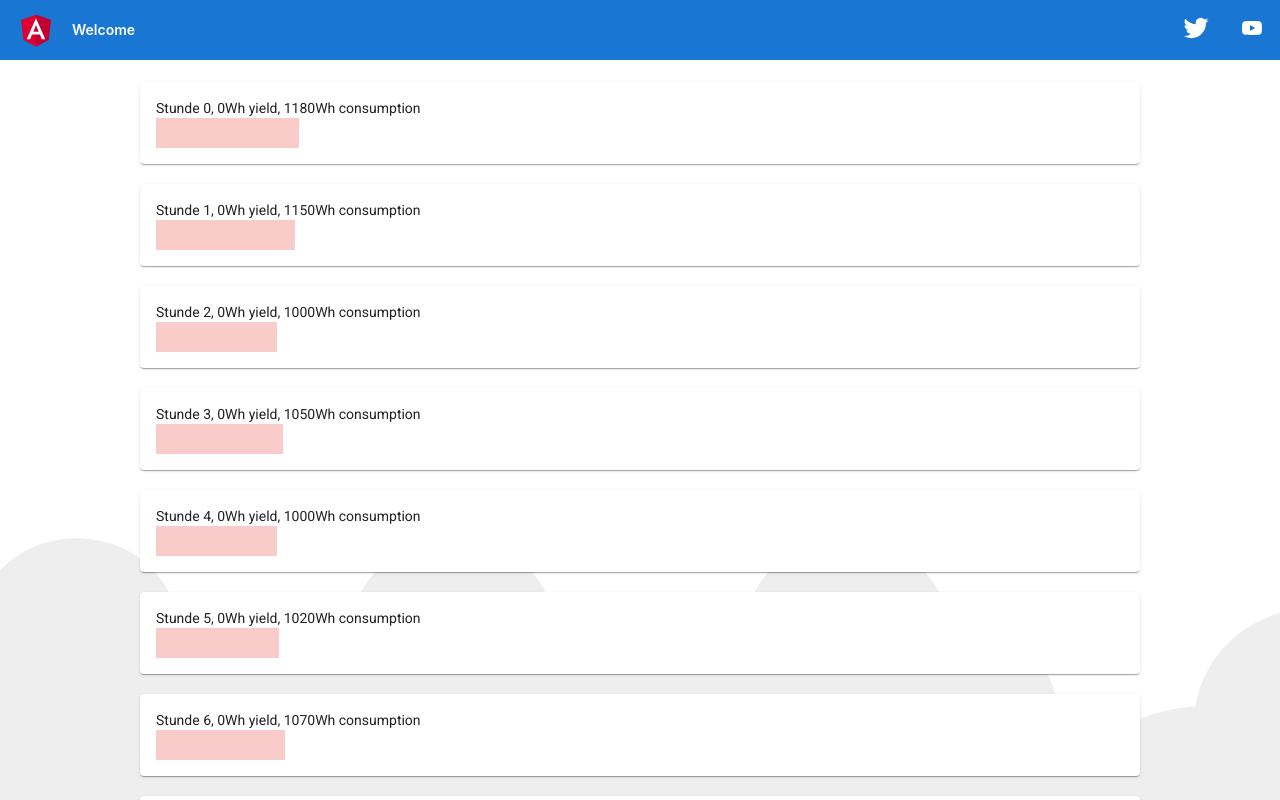
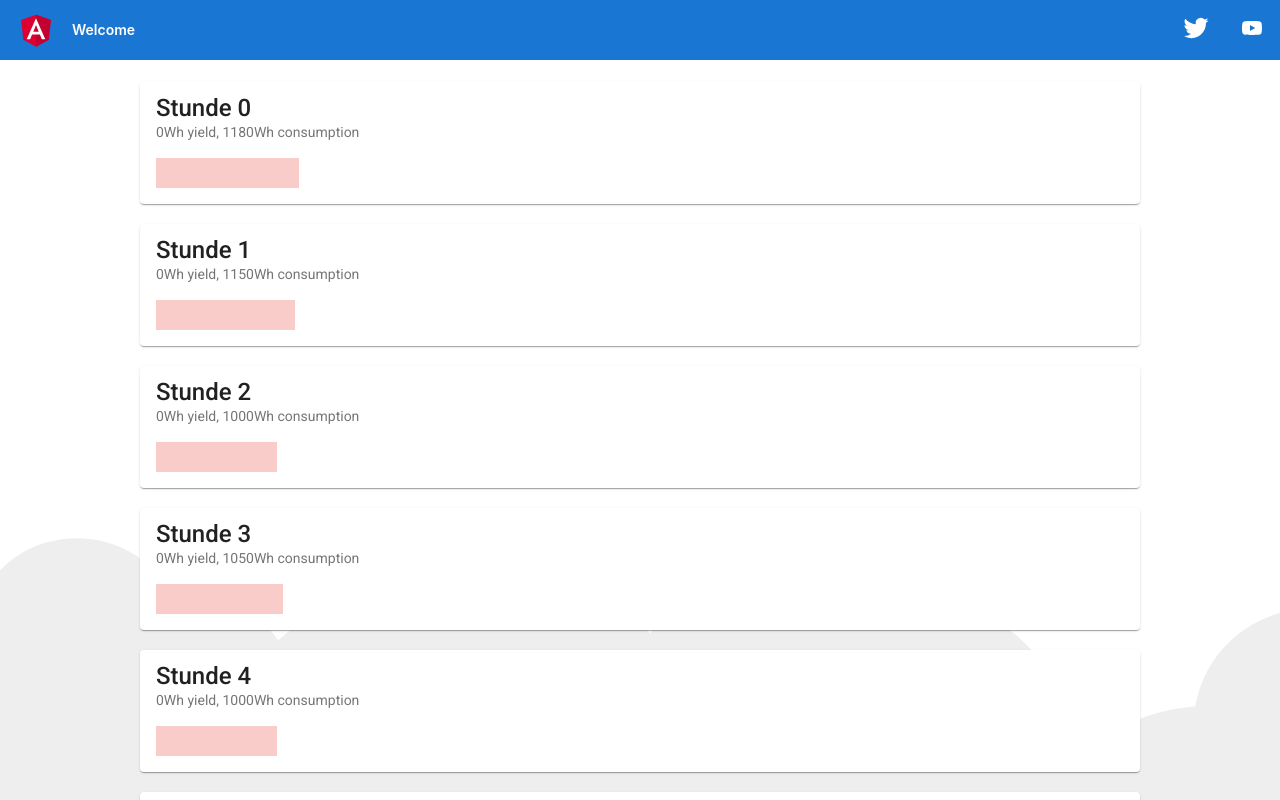
Before and after one commit to zbindenp/PV-Eigenverbrauch-Optimizer, an Angular app in the folder pvoptimizer/: page / in a window 1280 px wide. Shown: the top 800 px of the page. Built offline with nearby package versions, Linux system fonts and the light colour scheme; data requests are answered from the project's data file.

Commit message:
little clean up

```diff
--- a/pvoptimizer/mock/db.json
+++ b/pvoptimizer/mock/db.json
@@ -9,7 +9,7 @@
   {"hour":7,"consumption":980,"yield":0},
   {"hour":8,"consumption":1040,"yield":0},
   {"hour":9,"consumption":950,"yield":1000},
-  {"hour":10,"consumption":1050,"yield":2000},
+  {"hour":10,"consumption":2000,"yield":1050},
   {"hour":11,"consumption":1020,"yield":3000},
   {"hour":12,"consumption":1070,"yield":5000},
   {"hour":13,"consumption":970,"yield":8000},
--- a/pvoptimizer/src/app/hour/hour.component.css
+++ b/pvoptimizer/src/app/hour/hour.component.css
@@ -1,8 +1,4 @@
 
 .progressbar {
     height: 30px;
-  }
-
-  ::ng-deep .aaaa .mat-progress-bar-fill::after {
-    background-color: #7c1e2e;
 }
--- a/pvoptimizer/src/app/hour/hour.component.html
+++ b/pvoptimizer/src/app/hour/hour.component.html
@@ -1,6 +1,7 @@
 <div style="width:1000px">
     <mat-card>
-        Stunde {{hour}}, {{yield}}Wh yield, {{consumption}}Wh consumption<br>
+      <mat-card-title>Stunde {{hour}}</mat-card-title>
+      <mat-card-subtitle>{{yield}}Wh yield, {{consumption}}Wh consumption</mat-card-subtitle>
         <mat-progress-bar class="progressbar" mode="determinate"
             [ngStyle]="barWidth()"
             [color]="progressbarColor()"
```
